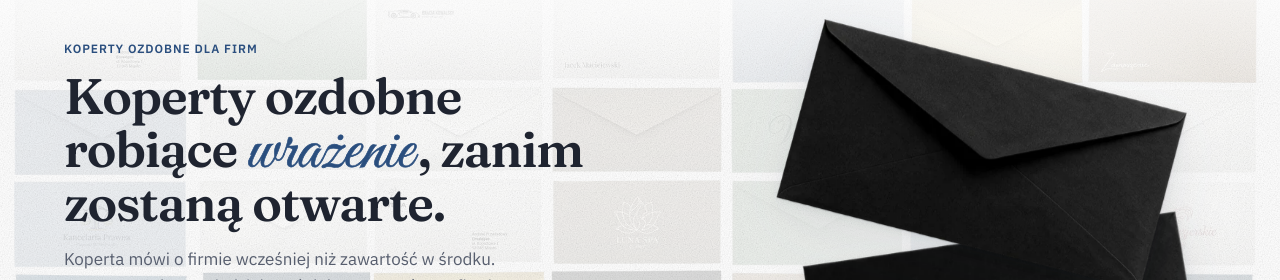
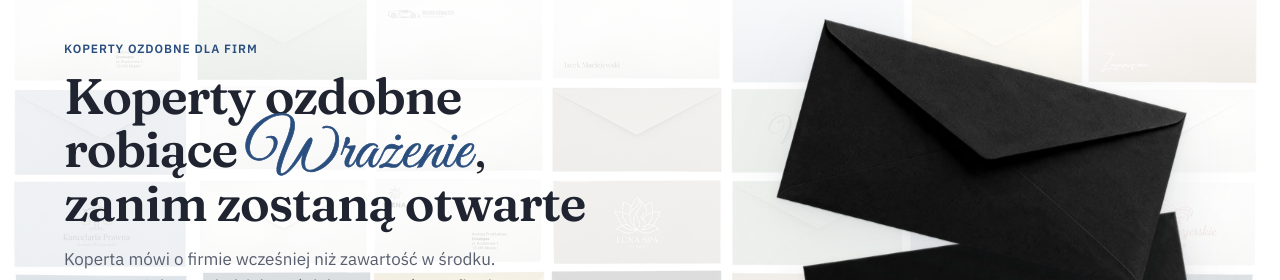
Before and after one commit to JDalaszynski/envelopes, a Next.js app: page / in a window 1280 px wide. Shown: the part 151-431 px from the top of the page. Built offline with nearby package versions, Linux system fonts and the light colour scheme; no server answers.

Commit message:
UI: usunięcie ziarna i zmiana interpunkcji w hero

```diff
--- a/src/app/page.tsx
+++ b/src/app/page.tsx
@@ -341,7 +341,6 @@ export default function HomePage() {
           Układ redakcyjny: kolumna tekstu po lewej, zdjęcie produktu po prawej,
           pod spodem pasek czterech faktów handlowych. Treść bez zmian. */}
       <section className={`home-hero ${greatVibes.variable}`}>
-        <span className="home-hero-grain" aria-hidden="true" />
 
         <div className="container home-hero-inner">
           {/* Kolumna tekstu jest rozbita na dwa bloki — nagłówek i obietnicę
@@ -356,8 +355,8 @@ export default function HomePage() {
                   niesie znaczenia wyłącznie barwą. Przecinek zostaje poza
                   kaligrafią: pochylona interpunkcja rozjeżdża światło w wierszu. */}
               <h1 className="home-hero-title">
-                Koperty ozdobne robiące <em className="hero-accent">wrażenie</em>, zanim zostaną
-                otwarte.
+                Koperty ozdobne robiące <em className="hero-accent">Wrażenie</em><span style={{ fontSize: '0.75em' }}>,</span> zanim zostaną
+                otwarte
               </h1>
             </div>
 
```
